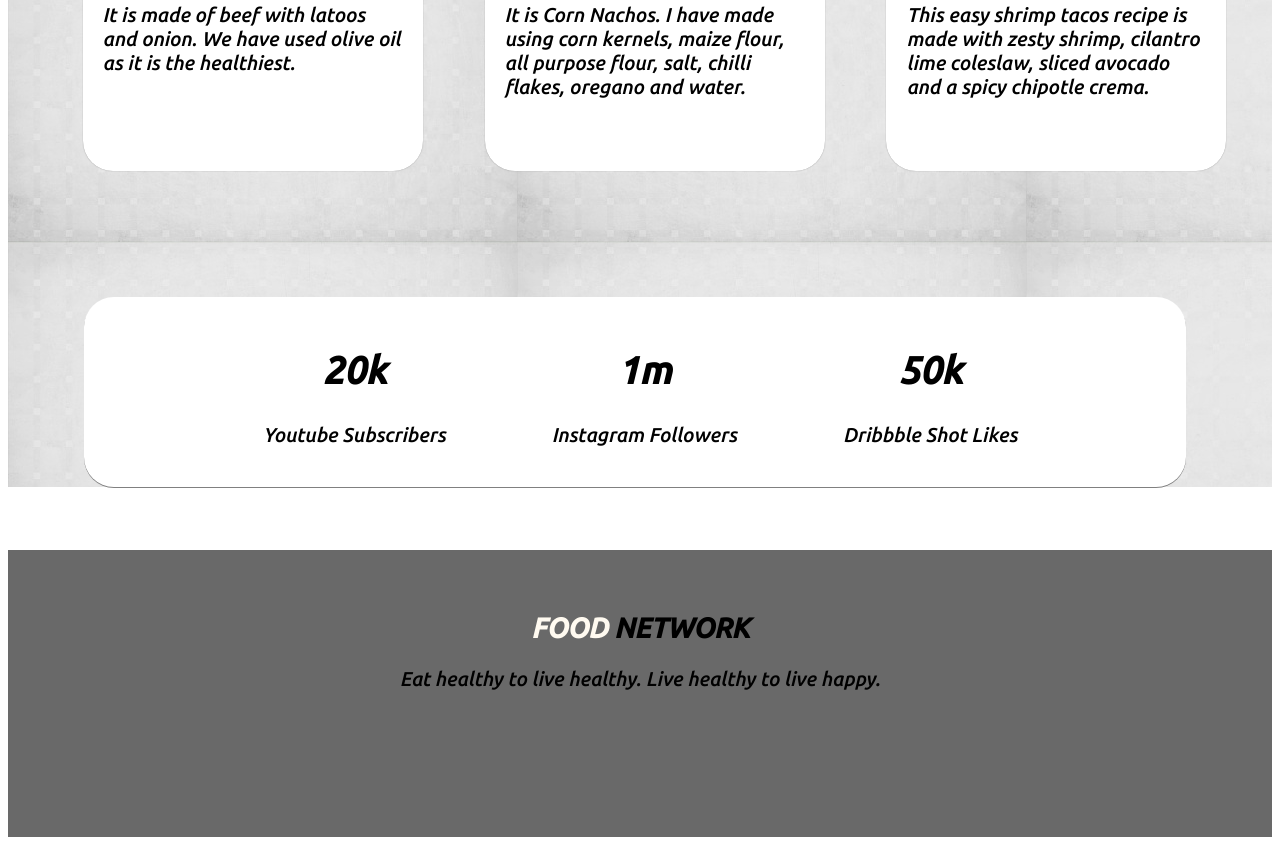
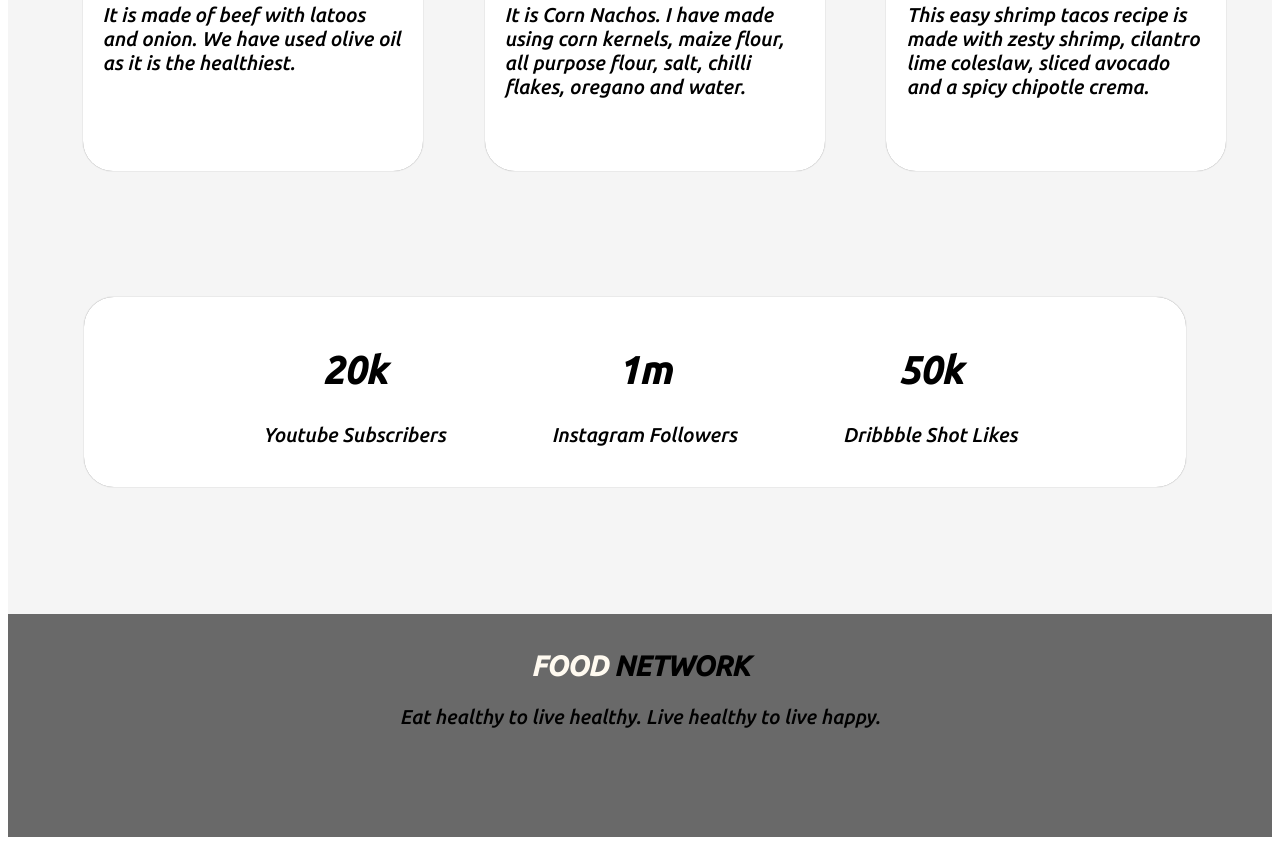
Before and after one commit to mahir077/food-network-main, a plain HTML site: page index.html in a window 1280 px wide. Shown: the part 1594-2439 px from the top of the page. Drawn offline with Linux system fonts and the light colour scheme.

Commit message:
section fixed

```diff
--- a/index.html
+++ b/index.html
@@ -96,18 +96,17 @@
 
             </div>
 
+        </div>
+        <div class="bottom-part">
+            <h2><span id="bottom-header">FOOD</span> NETWORK</h2>
+            <p>Eat healthy to live healthy. Live healthy to live happy.</p>
 
         </div>
 
 
+    </section>
 
 
-    </section>
-    <section class="bottom-part">
-        <h2><span id="bottom-header">FOOD</span> NETWORK</h2>
-        <p>Eat healthy to live healthy. Live healthy to live happy.</p>
-
-    </section>
 
 </body>
 
--- a/style.css
+++ b/style.css
@@ -93,8 +93,7 @@ h2{font-family: 'Ubuntu', sans-serif;
 
 }
 .final-stage{
-            margin-bottom: 5%;
-            background-image:url(images/shapes/istockphoto-1226436845-170667a.jpg);
+            background-color:whitesmoke;
 
 }
 .full-box{ display: flex;
@@ -160,7 +159,8 @@ h2{font-family: 'Ubuntu', sans-serif;
 }
 .channel-likes{ display:flex;
                 width:20%;
-                border-style:none 10px black;
+                border-style:none 50px;
+                border-color: grey;
                 margin-left: 6%;
                 margin-top: 10%;
                 margin-right: 7%;
@@ -170,8 +170,7 @@ h2{font-family: 'Ubuntu', sans-serif;
                 border-radius: 30px;
                 padding: 20px 20px 20px;
                 background-color: white;
-
-                box-shadow: 0 1px 0 0 gray;
+                box-shadow: 0 0 1px 0 gray;
 
 }
 .youtube{ margin-left: 15%;
@@ -186,8 +185,10 @@ h2{font-family: 'Ubuntu', sans-serif;
 }
 .bottom-part{ background-color:dimgray;
               text-align: center;
-              padding-top: 3%;
-              padding-bottom: 10%;
+              margin-top: 10%;
+              padding-top: 1%;
+              padding-bottom: 7%;
+
 
 
 }
```
